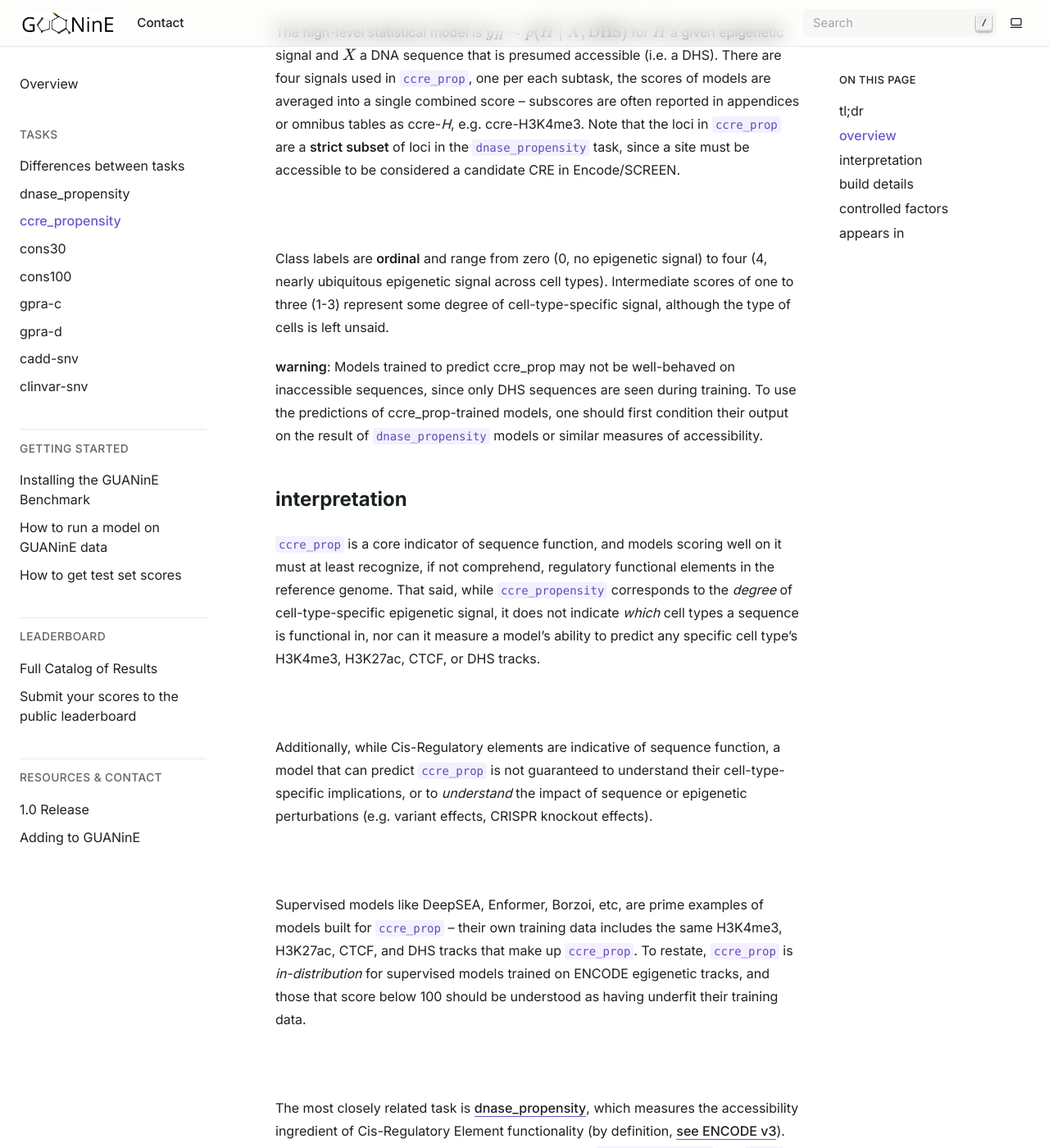
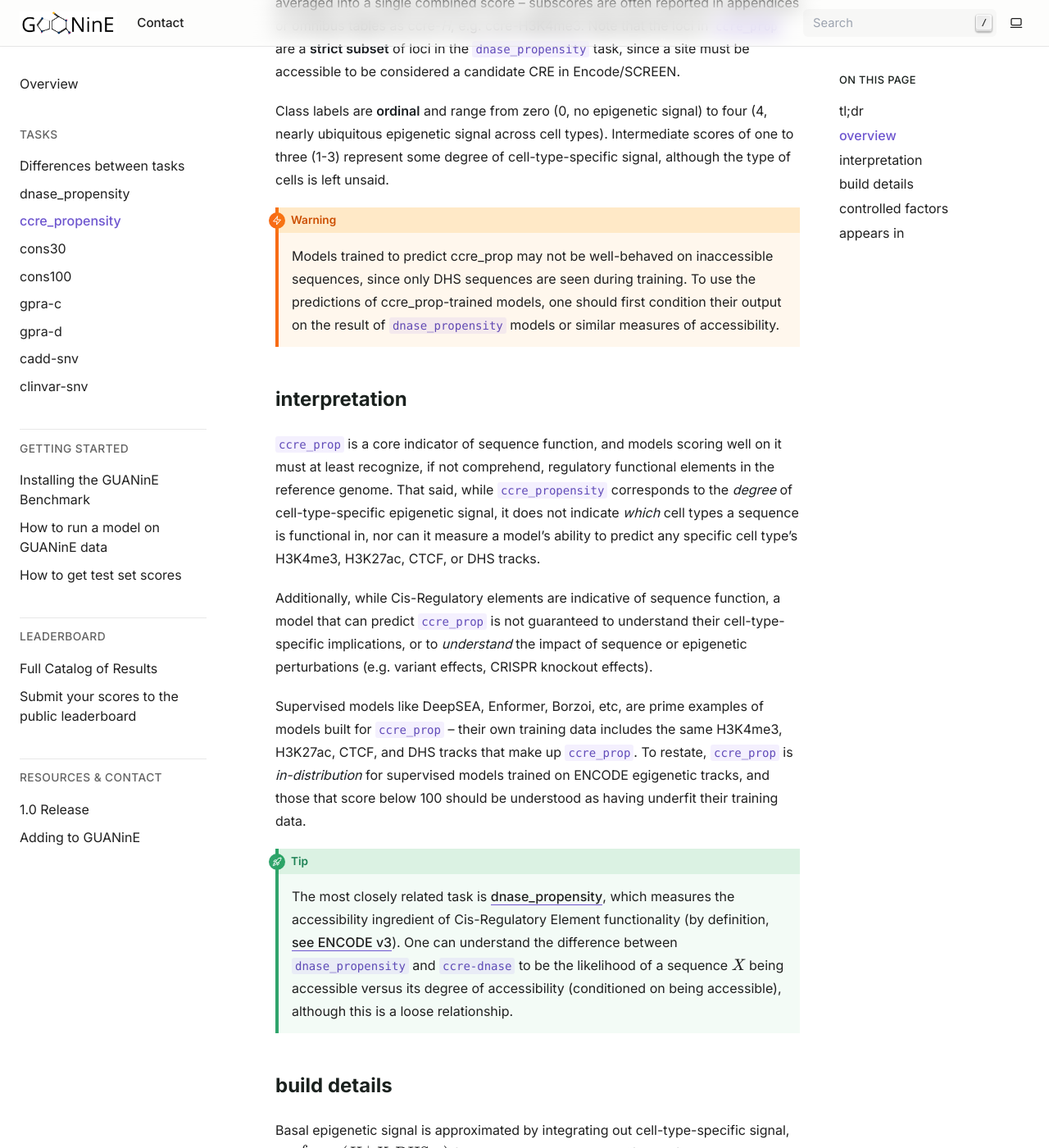
Before and after one commit to ni-lab/guanine, a Sphinx documentation site: the page built from docs/source/tasks/ccre_propensity.rst, in a window 1280 px wide and 1400 px high, scrolled down 1203 px. Shown: the whole window at 82% size. Built offline with Sphinx 7.4.7, drawn with Linux system fonts in a browser that asks for light colours.

Commit message:
formatting tweaks dnase & ccre

```diff
--- a/docs/source/tasks/ccre_propensity.rst
+++ b/docs/source/tasks/ccre_propensity.rst
@@ -12,49 +12,40 @@ overview
 --------
 candidate Cis-Regulatory Elements, or cCREs, are a spectrum of genome annotations that represent genomicists' mapping of sequence elements, e.g. promoters, or DNA segments that increases downstream transcription. `By design`_, cCREs transcend cell types -- a cCRE in one tissue type is still present in another tissue type, even if its regulatory logic is left dusty and unused. The `ENCODE`_ registry of cCREs are based on where epigenetic signals -- typically histone marks -- are found across the human reference genome ``hg38``.
 
-|
 
 This epigenetic signal allows for functional labels to be assigned to a sequence of DNA, be it promotor, enhancer, structural CTCF site, or even just a DNase Hypersensitive Site (DHS -- an ingredient in all cCREs). It was created from the `SCREEN v2`_ database, itself a subset of the ENCODE_ project. Sequence labels :math:`y` correspond to the likelihood an *accessible* sequence would be annotated as having H3K4me3 or H3K27ac histone marks, CTCF-binding properties, or DNase hypersensitivity (DNase). Unlike typical cCRE tracks, which only measure experimental outcomes in a single cell line or cell type, cCRE is cell-type-agnostic and corresponds to *basal* tendency, or propensity, to be functional across cell types. ``ccre_prop``, like its *unconditional* counterpart, ``dnase_propensity``, is cell-type-agnostic, but cell-type-specific models will likely still perform well on this task due to the nature of its construction.
 
-|
 
 The high-level statistical model is :math:`y_H \sim p(H \ | \ X, \textrm{DHS})` for :math:`H` a given epigenetic signal and :math:`X` a DNA sequence that is presumed accessible (i.e. a DHS). There are four signals used in ``ccre_prop``, one per each subtask, the scores of models are averaged into a single combined score -- subscores are often reported in appendices or omnibus tables as ccre-*H*, e.g. ccre-H3K4me3. Note that the loci in ``ccre_prop`` are a **strict subset** of loci in the ``dnase_propensity`` task, since a site must be accessible to be considered a candidate CRE in Encode/SCREEN.
 
-|
 
 Class labels are **ordinal** and range from zero (0, no epigenetic signal) to four (4, nearly ubiquitous epigenetic signal across cell types). Intermediate scores of one to three (1-3) represent some degree of cell-type-specific signal, although the type of cells is left unsaid.
 
-**warning**: Models trained to predict ccre_prop may not be well-behaved on inaccessible sequences, since only DHS sequences are seen during training. To use the predictions of ccre_prop-trained models, one should first condition their output on the result of ``dnase_propensity`` models or similar measures of accessibility.
+.. warning:: Models trained to predict ccre_prop may not be well-behaved on inaccessible sequences, since only DHS sequences are seen during training. To use the predictions of ccre_prop-trained models, one should first condition their output on the result of ``dnase_propensity`` models or similar measures of accessibility.
 
 interpretation
 --------------
 ``ccre_prop`` is a core indicator of sequence function, and models scoring well on it must at least recognize, if not comprehend, regulatory functional elements in the reference genome. That said, while ``ccre_propensity`` corresponds to the *degree* of cell-type-specific epigenetic signal, it does not indicate *which* cell types a sequence is functional in, nor can it measure a model's ability to predict any specific cell type's H3K4me3, H3K27ac, CTCF, or DHS tracks.
 
-|
 
 Additionally, while Cis-Regulatory elements are indicative of sequence function, a model that can predict ``ccre_prop`` is not guaranteed to understand their cell-type-specific implications, or to *understand* the impact of sequence or epigenetic perturbations (e.g. variant effects, CRISPR knockout effects).
 
-|
 
 Supervised models like DeepSEA, Enformer, Borzoi, etc, are prime examples of models built for ``ccre_prop`` -- their own training data includes the same H3K4me3, H3K27ac, CTCF, and DHS tracks that make up ``ccre_prop``. To restate, ``ccre_prop`` is *in-distribution* for supervised models trained on ENCODE egigenetic tracks, and those that score below 100 should be understood as having underfit their training data.
 
-|
 
-The most closely related task is `dnase_propensity`_, which measures the accessibility ingredient of Cis-Regulatory Element functionality (by definition, `see ENCODE v3`_). Finally, one can understand the difference between ``dnase_propensity`` and ``ccre-dnase`` to be the likelihood of a sequence :math:`X` being accessible versus its degree of accessibility (conditioned on being accessible), although this is a loose relationship.
+.. tip:: The most closely related task is `dnase_propensity`_, which measures the accessibility ingredient of Cis-Regulatory Element functionality (by definition, `see ENCODE v3`_). One can understand the difference between ``dnase_propensity`` and ``ccre-dnase`` to be the likelihood of a sequence :math:`X` being accessible versus its degree of accessibility (conditioned on being accessible), although this is a loose relationship.
 
 build details
 -------------
 Basal epigenetic signal is approximated by integrating out cell-type-specific signal, i.e. :math:`\int_{c \in C} \ p(H \ | \ X, \textrm{DHS}, c)` for :math:`c` a given cell-type. Specifically, for the over 1600 cCRE tracks in `SCREEN v2`_, the same tracks used to train DeepSEA, Enformer, etc, we consider the discrete summation :math:`y_H(X) \propto \sum_{t \in \textrm{H-cCRE tracks}} \ \alpha_t \ \cdot \ \textbf{1}_\textrm{H-cCRE}(X)` for boolean indicator function :math:`\textbf{1}_\textrm{H-cCRE}(X)`, which can be decomposed into constituent indicator functions :math:`\textbf{1}_\textrm{H-cCRE}(X) = \textbf{1}_\textrm{H}(X) \ \cdot \ \textbf{1}_\textrm{DHS}(X)`, where both components represent boolean consensus peak-calling for the underlying tracks. Note this implies that :math:`\textbf{1}_\textrm{H-cCRE}(X)` is **undefined** for cells lacking either signal -- far fewer types (still several hundred per task) of cells are included in the construction compared to ``dnase_propensity``.
 
-|
 
 Also note the weighting :math:`\alpha_t`, which allows us to downweight cancerous cell lines by half (to help mitigate cancer-specific epigenetic signals).
 
-|
 
 Because `SCREEN v2`_ relies on *consensus* peak calling, the peak called loci for reference sequences is consistent across tracks, which allows for this otherwise difficult function to be well-defined.
 
-|
 
 Finally, for ease of modeling, the raw :math:`y_H(X)` scores are binned from one to four (1-4), and a partially G/C-balanced *control* set of accessible sequences (i.e. from ``dnase_propensity``) are added to the dataset with labels of zero (0).
 
```
Also changed, not shown: docs/source/tasks/dnase_propensity.rst (+1 -8 lines).
